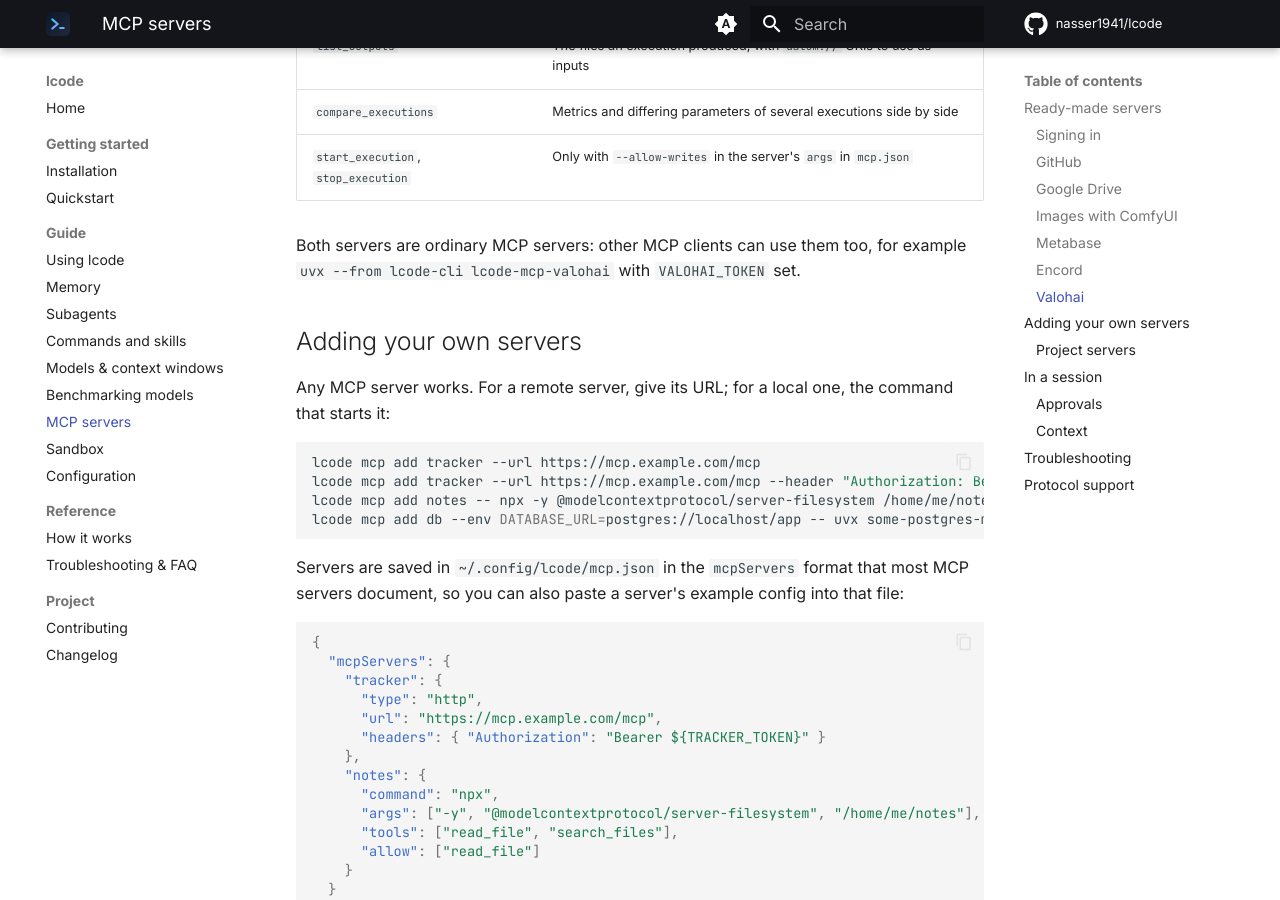
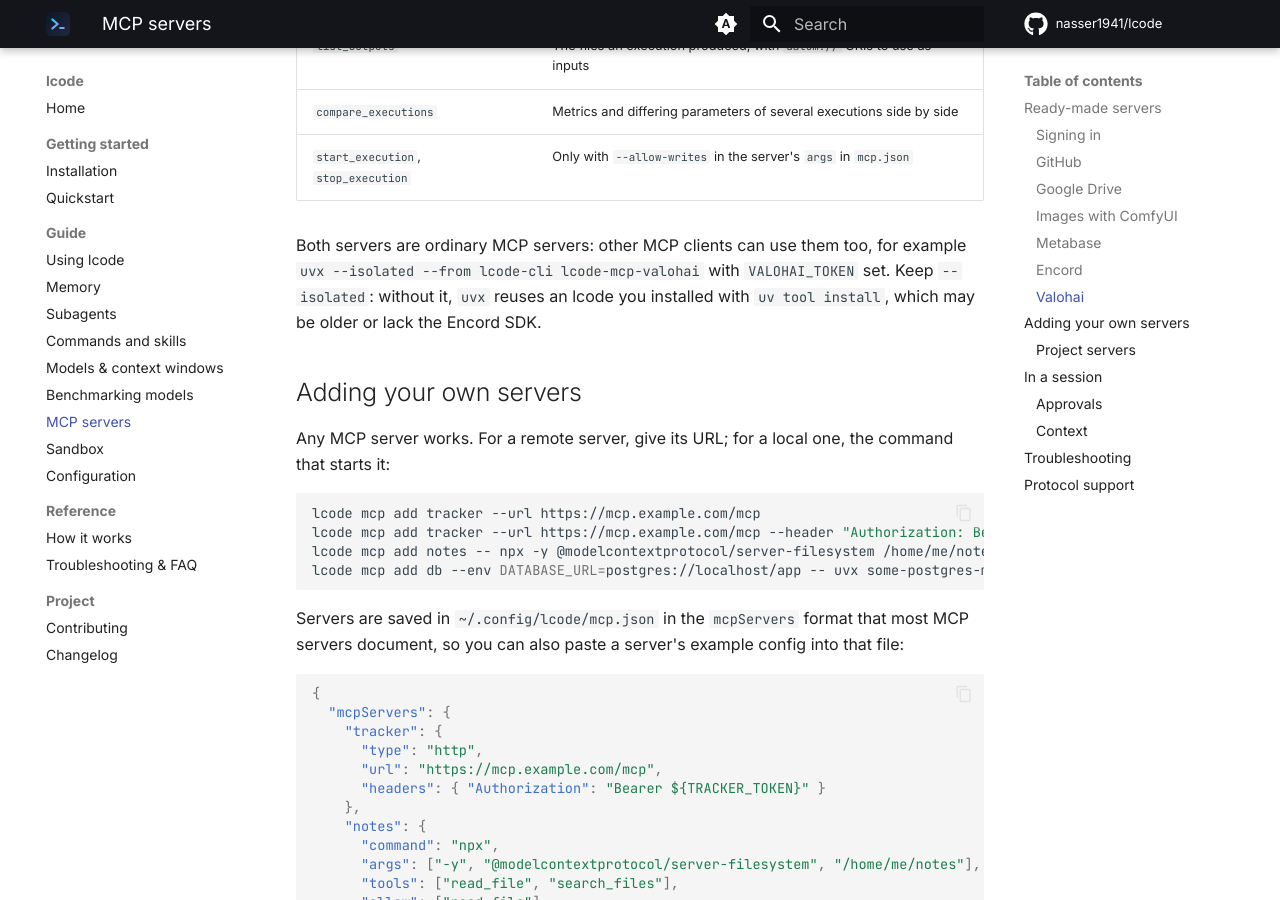
Before and after one commit to nasser1941/lcode, an MkDocs documentation site: the page built from docs/mcp.md, in a window 1280 px wide and 900 px high, scrolled down 5556 px. Built offline with MkDocs 1.6.1 and Material for MkDocs 9.7.7, drawn with Linux system fonts in a browser that asks for light colours; comment, search, counter and statistics services are not loaded; some of the changed text lies outside the part shown.

Commit message:
Run lcode's Encord and Valohai servers with uvx --isolated (#66)
Found in the 0.11.0 manual test: with lcode installed as a uv tool, uvx
reused that environment for `--from lcode-cli[encord]`, which doesn't
have the extra, so lcode-mcp-encord exited with "needs the Encord SDK".
--isolated always builds the environment from the request.

Co-authored-by: nasser1941 <9349840+nasser1941@users.noreply.github.com>
Co-authored-by: Claude Opus 5.5 <noreply@anthropic.com>

```diff
--- a/docs/mcp.md
+++ b/docs/mcp.md
@@ -152,7 +152,7 @@ permissions allow. See [Metabase's MCP docs](https://www.metabase.com/docs/lates
 ### Encord
 
 Encord has no MCP server of its own, so lcode ships one: `lcode-mcp-encord`, built on the Encord SDK
-and run with `uvx --from "lcode-cli[encord]"`. It signs in with an SSH key that you register in
+and run with `uvx --isolated --from "lcode-cli[encord]"`. It signs in with an SSH key that you register in
 Encord under **Settings > Public keys**; `lcode mcp add encord` asks for the key file's path.
 
 | Tool | |
@@ -180,7 +180,8 @@ address of a self-hosted installation if you use one; `lcode mcp add valohai` as
 | `start_execution`, `stop_execution` | Only with `--allow-writes` in the server's `args` in `mcp.json` |
 
 Both servers are ordinary MCP servers: other MCP clients can use them too, for example
-`uvx --from lcode-cli lcode-mcp-valohai` with `VALOHAI_TOKEN` set.
+`uvx --isolated --from lcode-cli lcode-mcp-valohai` with `VALOHAI_TOKEN` set. Keep `--isolated`: without it,
+`uvx` reuses an lcode you installed with `uv tool install`, which may be older or lack the Encord SDK.
 
 ## Adding your own servers
 
--- a/src/lcode/mcp/catalog.toml
+++ b/src/lcode/mcp/catalog.toml
@@ -249,7 +249,8 @@ model assign tasks and set priorities; lcode still asks before every call."""
 
 [encord.server]
 command = "uvx"
-args = ["--python", "3.12", "--from", "lcode-cli[encord]", "lcode-mcp-encord"]
+# --isolated: otherwise uvx reuses an installed lcode-cli tool, which lacks the encord extra.
+args = ["--isolated", "--python", "3.12", "--from", "lcode-cli[encord]", "lcode-mcp-encord"]
 env = { ENCORD_SSH_KEY_FILE = "${ENCORD_SSH_KEY_FILE}" }
 
 [[encord.inputs]]
@@ -268,7 +269,7 @@ executions; lcode still asks before every call."""
 
 [valohai.server]
 command = "uvx"
-args = ["--python", "3.12", "--from", "lcode-cli", "lcode-mcp-valohai"]
+args = ["--isolated", "--python", "3.12", "--from", "lcode-cli", "lcode-mcp-valohai"]
 env = { VALOHAI_TOKEN = "${VALOHAI_TOKEN}", VALOHAI_HOST = "${VALOHAI_HOST}" }
 
 [[valohai.inputs]]
```
Also changed, not shown: CHANGELOG.md (+7 -0 lines), 1 other file.
